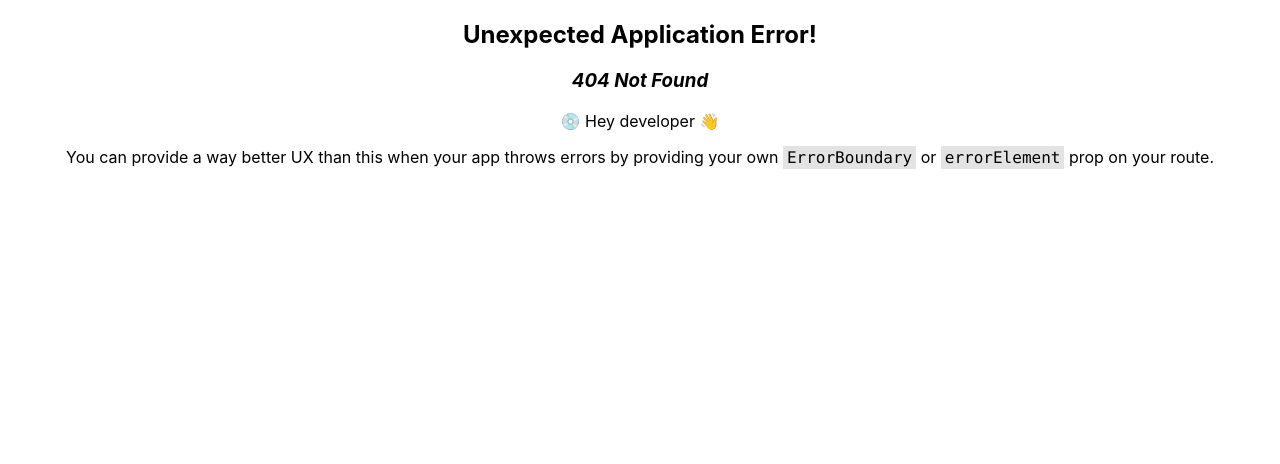
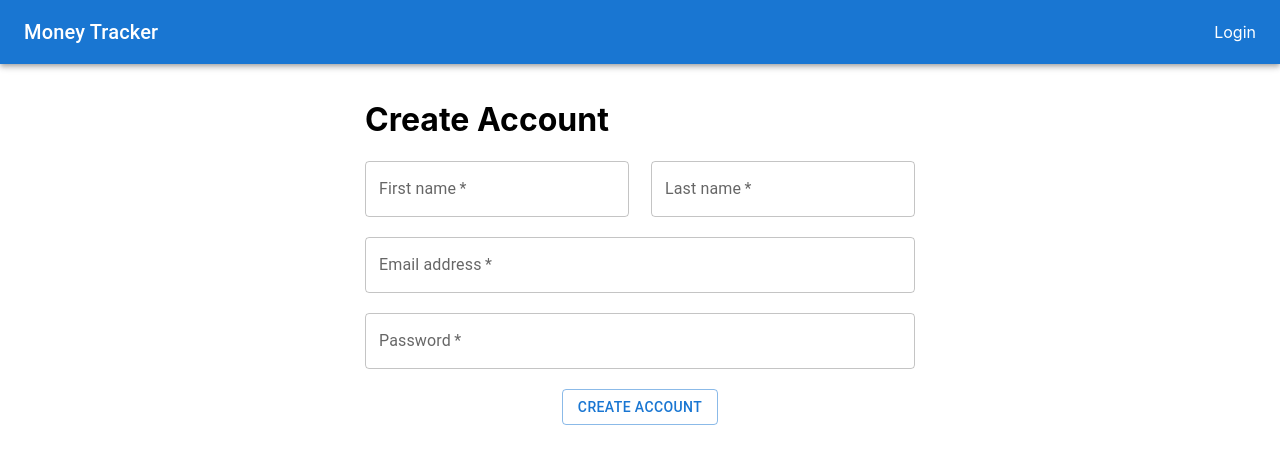
Before and after one commit to devflash/money-tracker, a React (Create React App) app: page /signUp in a window 1280 px wide. Before the commit this address had no page. Shown: the top 464 px of the page. Built offline with nearby package versions, Linux system fonts and the light colour scheme.

Commit message:
signUp UI and validation

```diff
--- a/src/App.js
+++ b/src/App.js
@@ -3,6 +3,7 @@ import { createBrowserRouter, RouterProvider } from 'react-router-dom';
 import Layout from './Components/Layout';
 import Dashboard from './Components/Dashboard';
 import Login from './Components/Login';
+import SignUp from './Components/SignUp';
 function App() {
   const router = createBrowserRouter([
     {
@@ -17,6 +18,10 @@ function App() {
           path: 'login',
           element: <Login />,
         },
+        {
+          path: 'signUp',
+          element: <SignUp />,
+        },
       ],
     },
   ]);
--- a/src/Components/Layout/index.js
+++ b/src/Components/Layout/index.js
@@ -1,11 +1,17 @@
-import React from 'react';
+/** @jsxImportSource @emotion/react */
 import AppBar from '@mui/material/AppBar';
 import Box from '@mui/material/Box';
 import Toolbar from '@mui/material/Toolbar';
 import Typography from '@mui/material/Typography';
-import Button from '@mui/material/Button';
 import { Link } from 'react-router-dom';
 import { Outlet } from 'react-router-dom';
+import { css } from '@emotion/react';
+
+const link = css`
+  text-decoration: none;
+  color: #fff;
+`;
+
 const Layout = () => {
   return (
     <Box sx={{ flexGrow: 1 }}>
@@ -14,7 +20,9 @@ const Layout = () => {
           <Typography variant="h6" component="div">
             Money Tracker
           </Typography>
-          <Link to="/login">Login</Link>
+          <Link to="/login" css={link}>
+            Login
+          </Link>
         </Toolbar>
       </AppBar>
       <Outlet />
--- a/src/Components/Login/index.js
+++ b/src/Components/Login/index.js
@@ -1,7 +1,9 @@
 /** @jsxImportSource @emotion/react */
+import { useReducer } from 'react';
 import { css } from '@emotion/react';
 import TextField from '@mui/material/TextField';
 import Button from '@mui/material/Button';
+import { useNavigate } from 'react-router-dom';
 
 const wrapper = css`
   width: 90%;
@@ -22,27 +24,111 @@ const inputField = css`
   margin-bottom: 20px;
 `;
 
+const createAccountBox = css`
+  border: 1px solid #bcbcbc;
+  border-radius: 10px;
+  padding: 10px;
+  margin-top: 15px;
+`;
+
+const initialState = {
+  password: '',
+  email: '',
+
+  emailValidationErr: '',
+  passwordValidationErr: '',
+};
+
 const Login = () => {
+  const navigate = useNavigate();
+
+  const [state, dispatch] = useReducer(
+    (state, newState) => ({
+      ...state,
+      ...newState,
+    }),
+    initialState
+  );
+
+  const validateInput = () => {
+    const errors = {
+      emailValidationErr: '',
+      passwordValidationErr: '',
+      isError: false,
+    };
+    if (!state.email) {
+      errors.emailValidationErr = 'Please enter email address';
+      errors.isError = true;
+    }
+
+    if (!state.password) {
+      errors.passwordValidationErr = 'Please enter password';
+      errors.isError = true;
+    }
+    if (errors.isError) {
+      dispatch(errors);
+    }
+    return errors.isError;
+  };
+
+  const valueChangeHandler = (name, value) => {
+    dispatch({ [name]: value, [`${name}ValidationErr`]: '' });
+  };
+
+  const authenticateUser = () => {
+    const isError = validateInput();
+    if (!isError) {
+      console.log('cool');
+    }
+  };
+
+  const createAccount = () => {
+    navigate('/signUp');
+  };
   return (
     <div css={wrapper}>
       <h1>Login</h1>
       <div css={form}>
         <TextField
+          error={!!state.emailValidationErr}
+          required
+          name="email"
           type="email"
           id="email-address"
           label="Email address"
           variant="outlined"
           sx={inputField}
+          value={state.email}
+          helperText={state.emailValidationErr}
+          onChange={(e) => valueChangeHandler(e.target.name, e.target.value)}
         />
         <TextField
+          error={!!state.passwordValidationErr}
+          required
+          name="password"
           type="password"
           id="email-address"
           label="Password"
           variant="outlined"
           sx={inputField}
+          value={state.password}
+          helperText={state.passwordValidationErr}
+          onChange={(e) => valueChangeHandler(e.target.name, e.target.value)}
         />
 
-        <Button variant="outlined">Login</Button>
+        <Button variant="outlined" onClick={authenticateUser}>
+          Login
+        </Button>
+        <div css={createAccountBox}>
+          <span>Dont have an account?</span>
+          <Button
+            sx={{ display: 'inline' }}
+            variant="text"
+            onClick={createAccount}
+          >
+            Create account
+          </Button>
+        </div>
       </div>
     </div>
   );
--- a/src/Components/SignUp/index.js
+++ b/src/Components/SignUp/index.js
@@ -1,6 +1,167 @@
-import React from 'react';
+/** @jsxImportSource @emotion/react */
+
+import { useReducer } from 'react';
+import { css } from '@emotion/react';
+import TextField from '@mui/material/TextField';
+import Button from '@mui/material/Button';
+
+const wrapper = css`
+  width: 90%;
+  max-width: 550px;
+  margin: 0 auto;
+  padding: 15px;
+  h1 {
+    text-align: left;
+  }
+`;
+
+const form = css`
+  margin-top: 20px;
+`;
+
+const fieldGroup = css`
+  display: flex;
+  justify-content: space-between;
+  margin-bottom: 20px;
+`;
+
+const inlineFields = css`
+  flex: 0 1 48%;
+`;
+
+const inputField = css`
+  width: 100%;
+  margin-bottom: 20px;
+`;
+
+const initialState = {
+  firstName: '',
+  lastName: '',
+  password: '',
+  email: '',
+  firstNameValidationErr: '',
+  lastNameValidationErr: '',
+  emailValidationErr: '',
+  passwordValidationErr: '',
+};
 const SignUp = () => {
-  return <p>SignUp component</p>;
+  const [state, dispatch] = useReducer(
+    (state, newState) => ({
+      ...state,
+      ...newState,
+    }),
+    initialState
+  );
+
+  const validateInput = () => {
+    const errors = {
+      firstNameValidationErr: '',
+      lastNameValidationErr: '',
+      emailValidationErr: '',
+      passwordValidationErr: '',
+      isError: false,
+    };
+    if (!state.firstName) {
+      errors.firstNameValidationErr = 'Please enter first name';
+      errors.isError = true;
+    }
+
+    if (!state.lastName) {
+      errors.lastNameValidationErr = 'Please enter last name';
+      errors.isError = true;
+    }
+
+    if (!state.email) {
+      errors.emailValidationErr = 'Please enter email address';
+      errors.isError = true;
+    }
+
+    if (!state.password) {
+      errors.passwordValidationErr = 'Please enter password';
+      errors.isError = true;
+    }
+    if (errors.isError) {
+      dispatch(errors);
+    }
+    return errors.isError;
+  };
+
+  const valueChangeHandler = (name, value) => {
+    dispatch({ [name]: value, [`${name}ValidationErr`]: '' });
+  };
+
+  const createAccount = () => {
+    const isError = validateInput();
+    if (!isError) {
+      console.log('cool');
+    }
+  };
+
+  return (
+    <div css={wrapper}>
+      <h1>Create Account</h1>
+      <div css={form}>
+        <div css={fieldGroup}>
+          <TextField
+            error={!!state.firstNameValidationErr}
+            required
+            name="firstName"
+            type="text"
+            id="first-name"
+            label="First name"
+            variant="outlined"
+            sx={inlineFields}
+            value={state.firstName}
+            helperText={state.firstNameValidationErr}
+            onChange={(e) => valueChangeHandler(e.target.name, e.target.value)}
+          />
+          <TextField
+            error={!!state.lastNameValidationErr}
+            required
+            name="lastName"
+            type="text"
+            id="last-name"
+            label="Last name"
+            variant="outlined"
+            sx={inlineFields}
+            value={state.lastName}
+            helperText={state.lastNameValidationErr}
+            onChange={(e) => valueChangeHandler(e.target.name, e.target.value)}
+          />
+        </div>
+        <TextField
+          error={!!state.emailValidationErr}
+          required
+          name="email"
+          type="email"
+          id="email-address"
+          label="Email address"
+          variant="outlined"
+          sx={inputField}
+          value={state.email}
+          helperText={state.emailValidationErr}
+          onChange={(e) => valueChangeHandler(e.target.name, e.target.value)}
+        />
+        <TextField
+          error={!!state.passwordValidationErr}
+          required
+          name="password"
+          type="password"
+          id="password"
+          label="Password"
+          variant="outlined"
+          sx={inputField}
+          value={state.password}
+          helperText={state.passwordValidationErr}
+          onChange={(e) => valueChangeHandler(e.target.name, e.target.value)}
+        />
+
+        <Button variant="outlined" onClick={createAccount}>
+          Create account
+        </Button>
+      </div>
+    </div>
+  );
 };
 
 export default SignUp;
```
